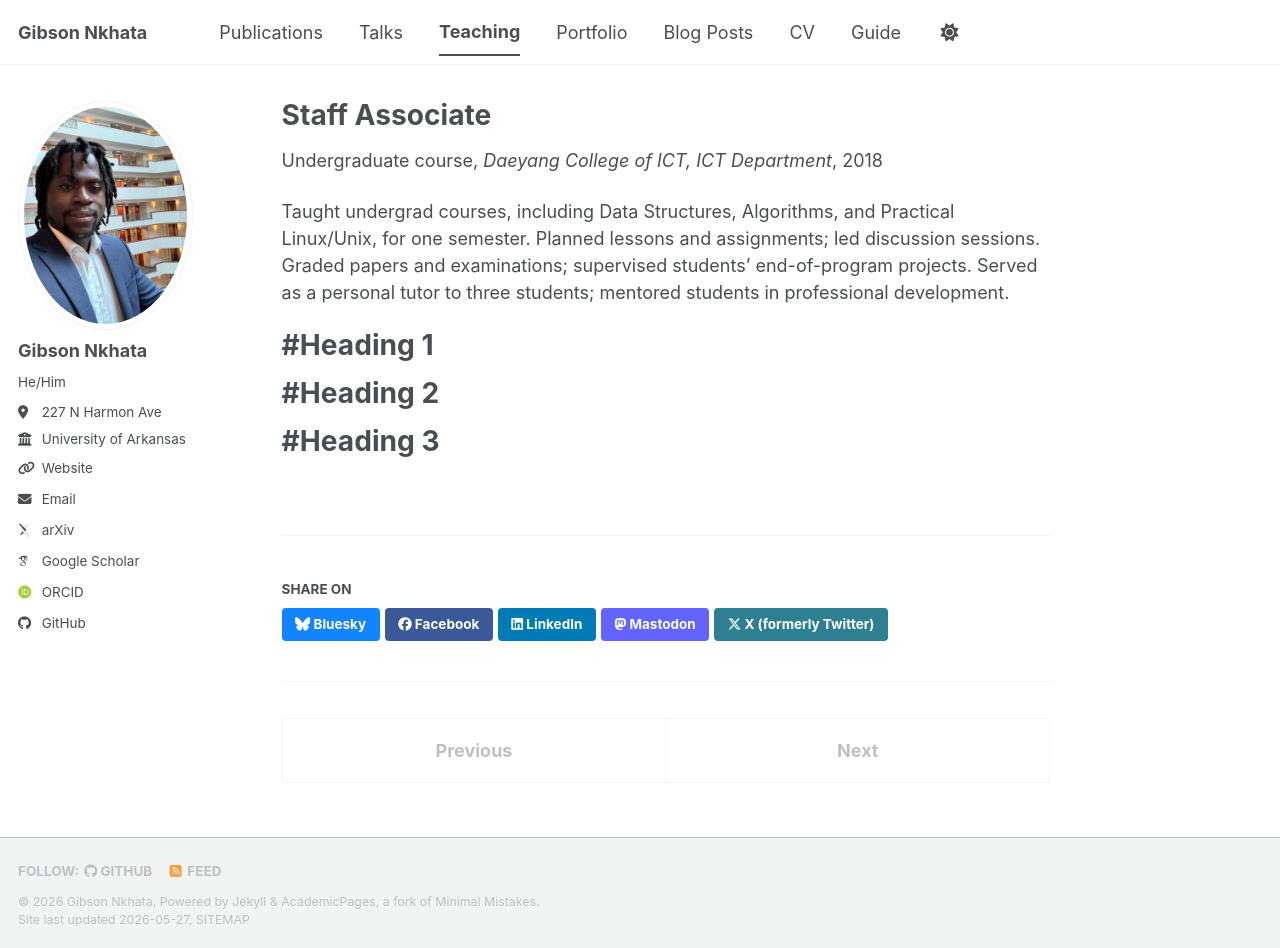
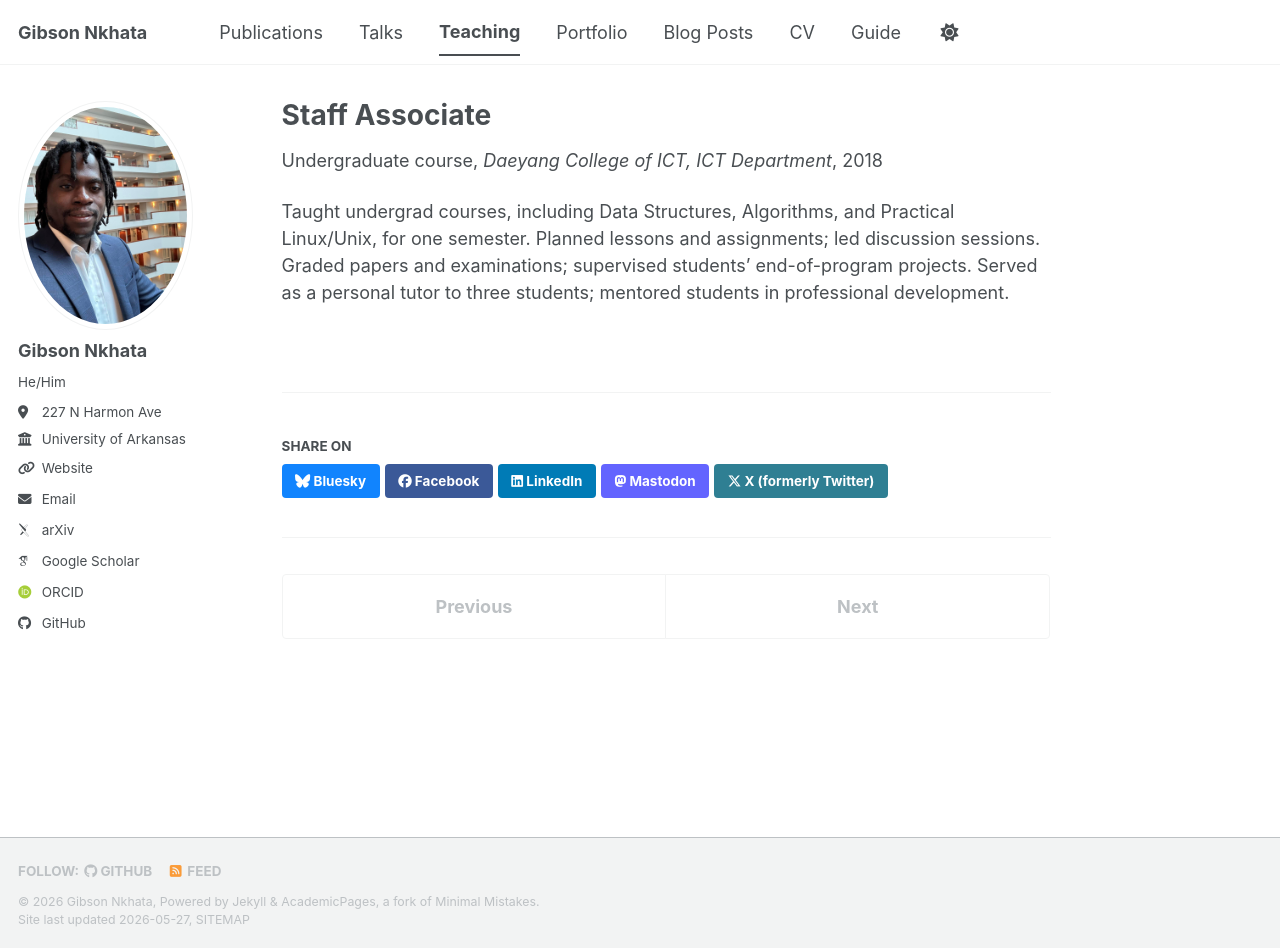
Before and after one commit to gnkhata/gnkhata.github.io, a Jekyll site: the page built from _teaching/2015-spring-teaching-2.md, in a window 1280 px wide and 948 px high. Built offline with Jekyll 4.4.1, drawn with Linux system fonts in a browser that asks for light colours; some web fonts are replaced; a script bundle is joined from its source files by our own code; library files that are not in the unit come from our copies.

Commit message:
Update 2015-spring-teaching-2.md

```diff
--- a/_teaching/2015-spring-teaching-2.md
+++ b/_teaching/2015-spring-teaching-2.md
@@ -10,12 +10,3 @@ location: "Mzuzu, Malawi"
 
 Taught undergrad courses, including Data Structures, Algorithms, and Practical Linux/Unix, for one semester.
 Planned lessons and assignments; led discussion sessions. Graded papers and examinations; supervised students’ end-of-program projects.  Served as a personal tutor to three students; mentored students in professional development.
-
-#Heading 1
-======
-
-#Heading 2
-======
-
-#Heading 3
-======
```
